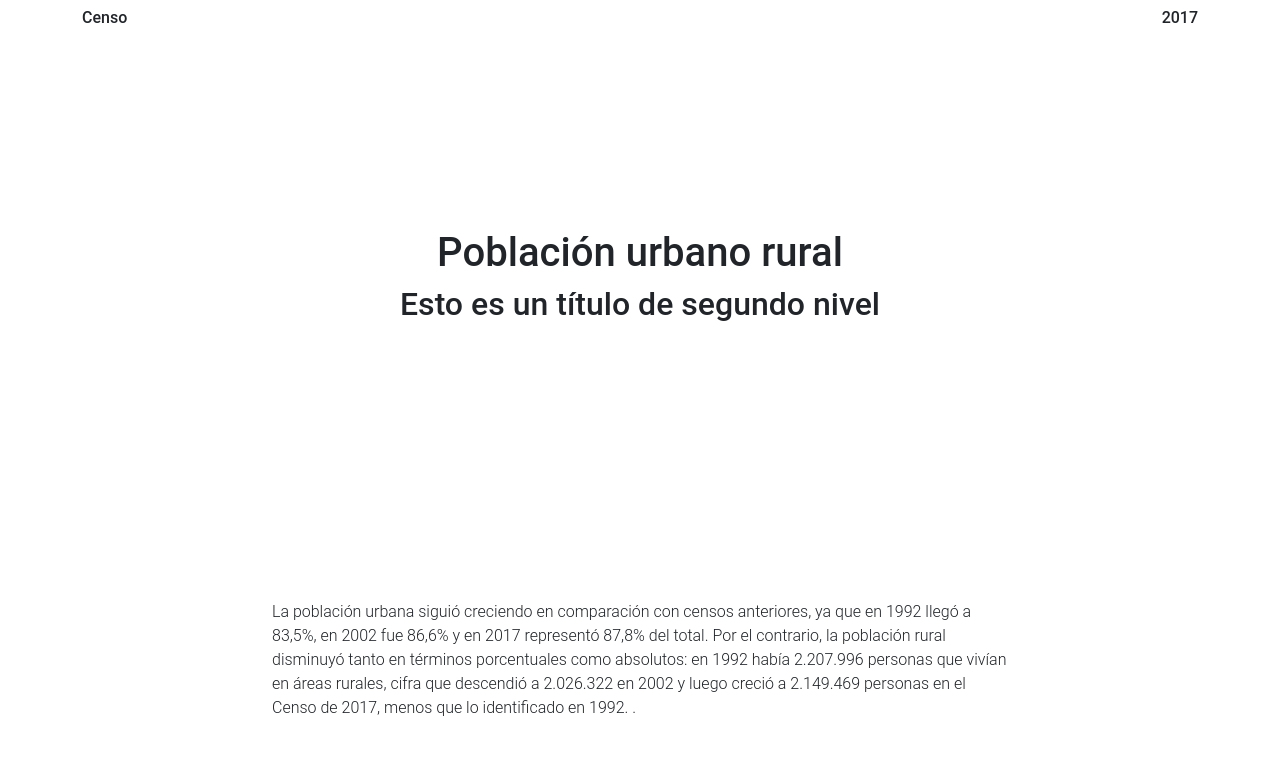
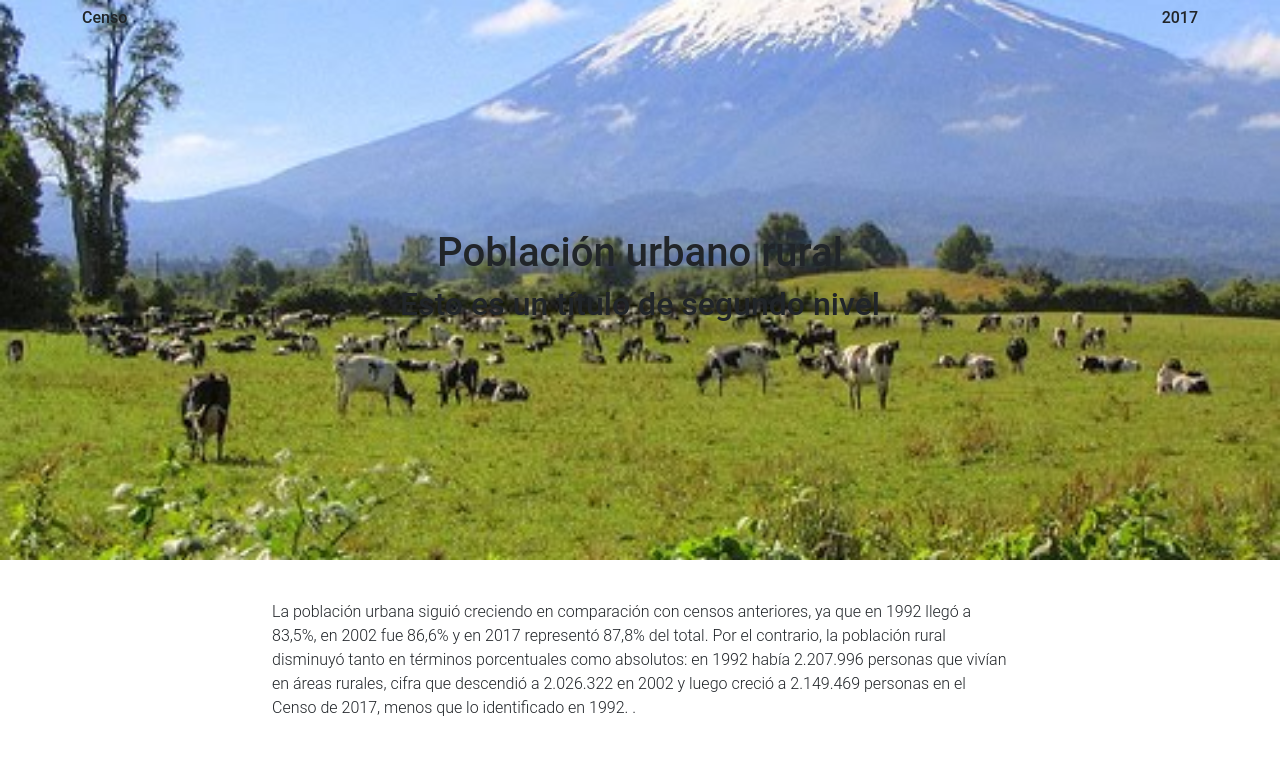
Before and after one commit to susancastroc/Evaluacion_01, a plain HTML site: page index.html in a window 1280 px wide. Shown: the top 781 px of the page. Drawn offline with nearby package versions, Linux system fonts and the light colour scheme; no server answers.

Commit message:
Update style.css

```diff
--- a/style.css
+++ b/style.css
@@ -45,7 +45,7 @@ En tal referencia se mencionan las alternativas https://squoosh.app/ y https://t
 
 #fondo-con-imagen {
     height: 70vh;
-    background-image: url("img/define-una-imagen.png");
+    background-image: url("img/campo.lago_.llanquihue.jpg");
     background-repeat: no-repeat;
     background-position: center;
     background-size: cover;
```
